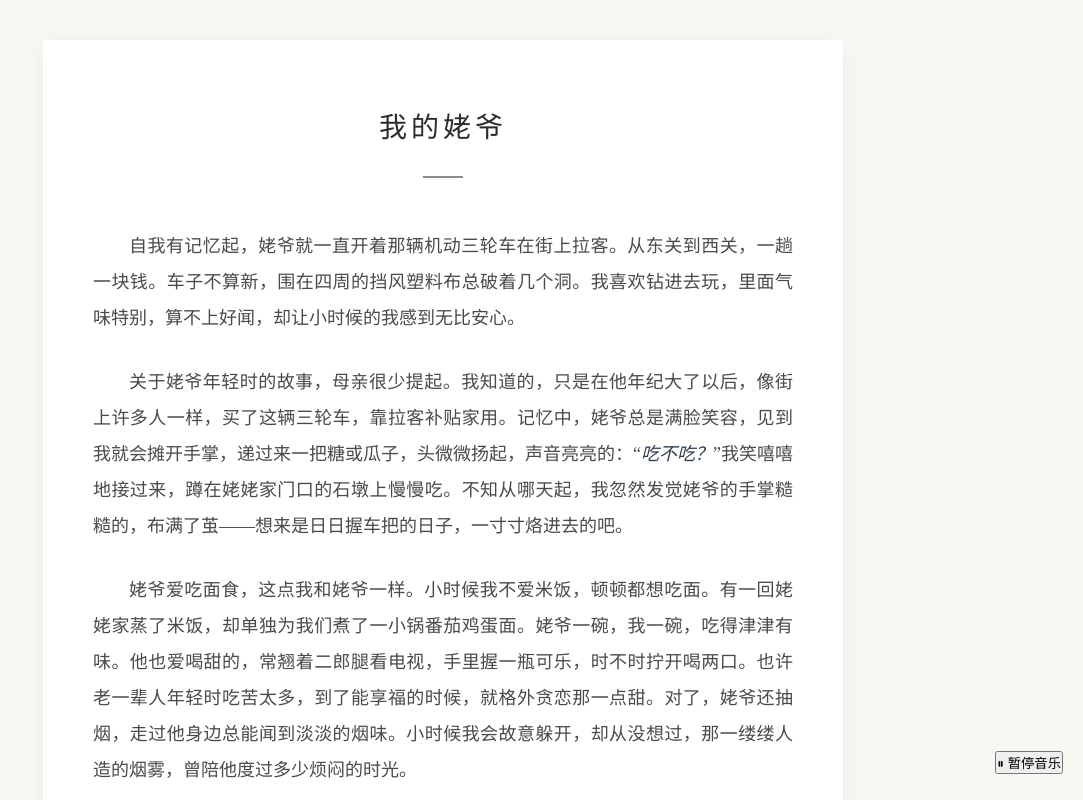
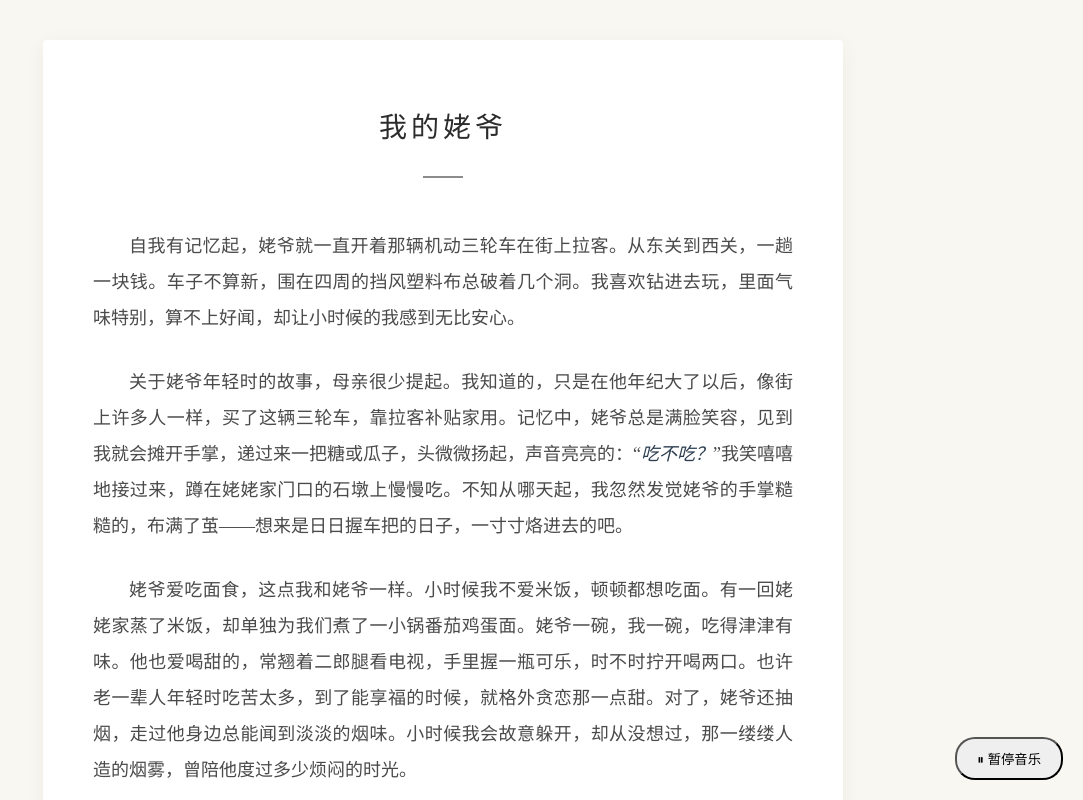
Before and after one commit to jiashuoliu633-jpg/memory1, a plain HTML site: page index.html in a window 1280 px wide. Both pictures are taken after a click on the button "🎵 播放音乐". Shown: the top 800 px of the page, without its empty margins (197-1280 px from the left). Drawn offline with Linux system fonts and the light colour scheme.

Commit message:
Update index.html

```diff
--- a/index.html
+++ b/index.html
@@ -147,13 +147,15 @@
             &mdash; 谨以此文，纪念姥爷 &mdash;
         </div>
     </div>
-<audio id="myAudio" loop>
+<audio id="myAudio" loop preload="auto">
     <source src="bgm.mp3" type="audio/mpeg">
     您的浏览器不支持播放音频。
 </audio>
 
 <div style="position: fixed; bottom: 20px; right: 20px; z-index: 999;">
-    <button onclick="toggleMusic()" id="musicBtn">🎵 播放音乐</button>
+    <button onclick="toggleMusic()" id="musicBtn" style="padding: 10px 20px; border-radius: 20px; cursor: pointer;">
+        🎵 播放音乐
+    </button>
 </div>
 
 <script>
@@ -162,8 +164,13 @@
 
     function toggleMusic() {
         if (audio.paused) {
-            audio.play();
-            btn.innerHTML = "⏸ 暂停音乐";
+            // play() 返回一个 Promise，我们需要捕获它可能抛出的异常
+            audio.play().then(() => {
+                btn.innerHTML = "⏸ 暂停音乐";
+            }).catch(error => {
+                console.error("播放失败:", error);
+                alert("播放失败，请稍后再试或检查文件是否加载完成。");
+            });
         } else {
             audio.pause();
             btn.innerHTML = "🎵 播放音乐";
```
